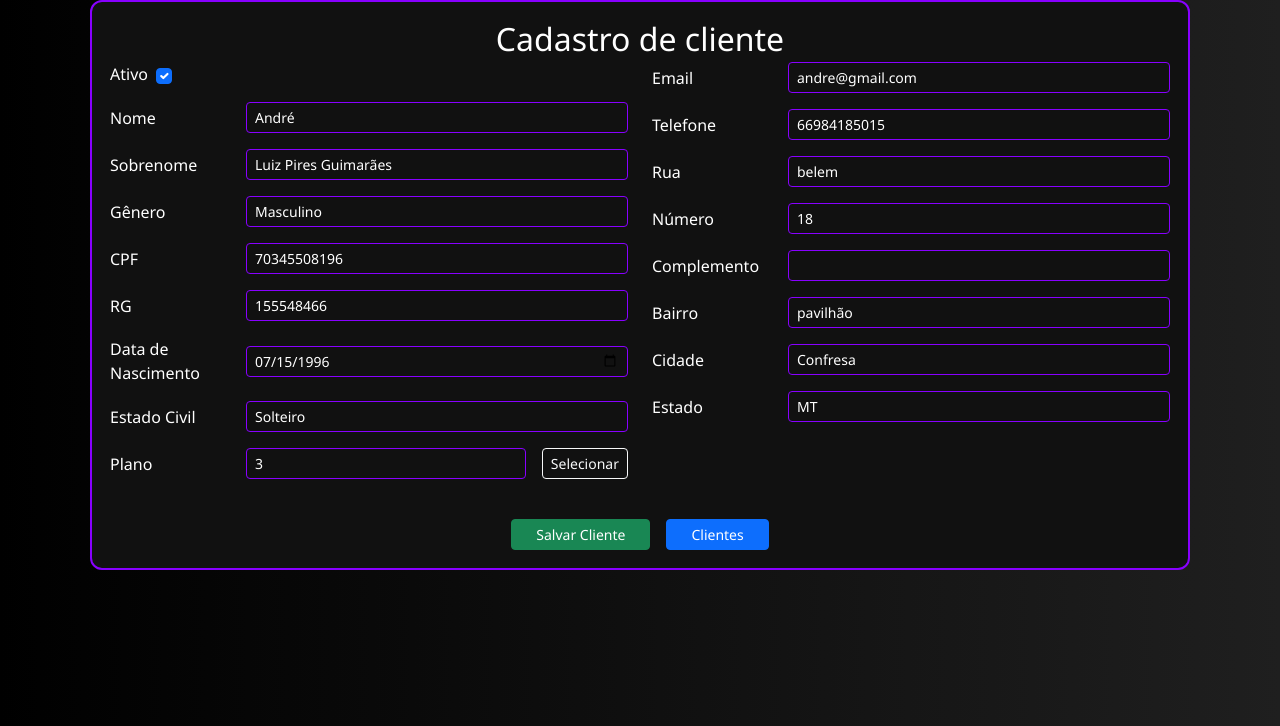
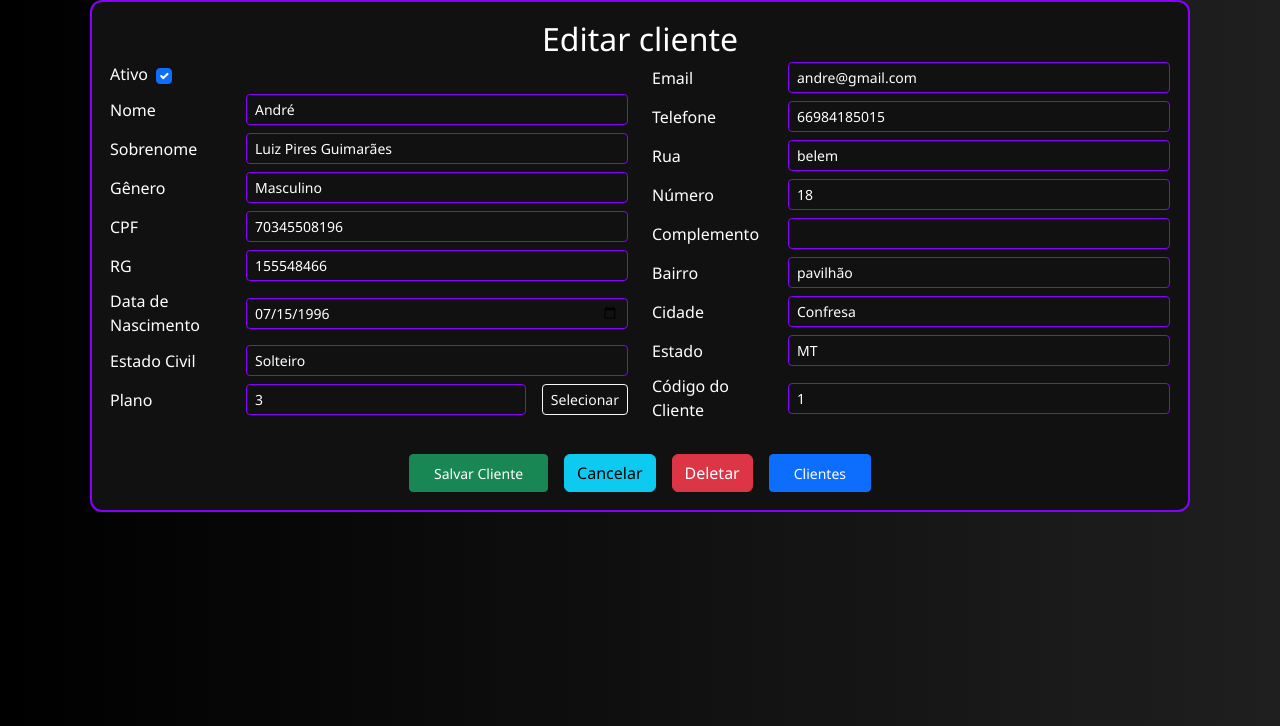
Before and after one commit to anderTron1/Pulse_Fit, a Flask app: page /editar-cliente/1 in a window 1280 px wide. Shown: the part 74-800 px from the top of the page. Run offline with Flask 3, Linux system fonts and the light colour scheme.

Commit message:
finalização do sistema de cadastro de cliente

```diff
--- a/academia/forms.py
+++ b/academia/forms.py
@@ -61,6 +61,8 @@ class CadastroCliente(FlaskForm):
     cidade = StringField(label="Cidade", validators=[DataRequired()])
     estado = StringField(label="Estado", validators=[DataRequired()])
 
+    id = StringField(label="Código do Cliente")
+
     plano = StringField(label="Plano", validators=[DataRequired()])
     submit = SubmitField("Salvar Cliente")
 
--- a/academia/models.py
+++ b/academia/models.py
@@ -37,4 +37,4 @@ class Cliente(db.Model):
     cidade = db.Column(db.String(50), nullable=False)
     estado = db.Column(db.String(50), nullable=False)
 
-    plano = db.Column(db.Integer, db.ForeignKey("plano.id"))
+    plano = db.Column(db.Integer, db.ForeignKey("plano.id",  ondelete="RESTRICT", name="fk_cliente_plano"))
--- a/academia/routes.py
+++ b/academia/routes.py
@@ -95,7 +95,7 @@ def page_registro_cliente():
                 bairro = form_cliente.bairro.data,
                 cidade = form_cliente.cidade.data,
                 estado = form_cliente.estado.data,
-                plano = form_cliente.plano.data
+                plano = form_cliente.plano.data,
             )
             db.session.add(novo_cliente)
             db.session.commit()
@@ -120,12 +120,7 @@ def editar_cliente(cliente_id):
         if "selecionar_plano" in request.form:
             return render_template("cadastro_cliente.html", form_cliente=form_cliente)
 
-        if "selecionar_cliente" in request.form:
-            planos = Plano.query.filter_by(ativo=True).all()
-            clientes = Cliente.query.all()
-            return render_template("cadastro_cliente.html", form_cliente=form_cliente, planos=planos, clientes=clientes, cliente_atual=cliente)
-
-        if form_cliente.validate_on_submit():
+        if form_cliente.validate_on_submit() and not "deletar_plano" in request.form:
             cliente.ativo = form_cliente.ativo.data
             cliente.nome = form_cliente.nome.data
             cliente.sobrenome = form_cliente.sobrenome.data
@@ -147,12 +142,38 @@ def editar_cliente(cliente_id):
             db.session.commit()
             flash(f"Cliente {cliente.nome} atualizado com sucesso!", category="success")
             return redirect(url_for("page_registro_cliente"))
+        elif "deletar_plano" in request.form:
+            cliente_id = request.form.get("plano_id")
 
-        # Caso o formulário não seja válido, renderiza novamente o template com os erros
-        flash("Erro ao atualizar o cliente. Verifique os dados e tente novamente.", category="danger")
-        #return render_template("cadastro_cliente.html", form_cliente=form_cliente)
+            print("Valor do id: ", cliente_id)
+            cliente = Cliente.query.get(cliente_id)
+            if cliente:
+                db.session.delete(cliente)
+                db.session.commit()
+                flash(f"Cliente {cliente.nome} deletado com sucesso!", category="success")
+            else:
+                flash("Cliente não encontrado.", category="danger")
+            return redirect(url_for("page_registro_cliente"))
+        else:
+            # Caso o formulário não seja válido, renderiza novamente o template com os erros
+            flash("Erro ao atualizar o cliente. Verifique os dados e tente novamente.", category="danger")
+            #return render_template("cadastro_cliente.html", form_cliente=form_cliente)
 
     with db.session.no_autoflush:
-        planos = Plano.query.filter_by(ativo=True).all()
+       planos = Plano.query.filter_by(ativo=True).all()
+       clientes = Cliente.query.all()
+    return render_template("cadastro_cliente.html", form_cliente=form_cliente, planos=planos, clientes=clientes, cliente_atual=cliente)
 
-    return render_template("cadastro_cliente.html", form_cliente=form_cliente, planos=planos, cliente_atual=cliente)
+@app.route("/deletar-cliente", methods=['POST'])
+def deletar_cliente():
+    cliente_id = request.form.get("plano_id")
+
+    print("Valor do id: ", cliente_id)
+    cliente = Cliente.query.get(cliente_id)
+    if cliente:
+        db.session.delete(cliente)
+        db.session.commit()
+        flash(f"Cliente {cliente.nome} deletado com sucesso!", category="success")
+    else:
+        flash("Cliente não encontrado.", category="danger")
+    return redirect(url_for("page_registro_cliente"))
--- a/academia/templates/cadastro_cliente.html
+++ b/academia/templates/cadastro_cliente.html
@@ -12,28 +12,32 @@
             {{ form_cliente.hidden_tag() }}
             <div class="row">
                 <div class="col text-center">
-                    <h1 class="text-white mb-1" style="font-size: 2rem;">Cadastro de cliente</h1>
+                    {% if cliente_atual %}
+                        <h1 class="text-white mb-1" style="font-size: 2rem;">Editar cliente</h1>
+                    {% else %}
+                        <h1 class="text-white mb-1" style="font-size: 2rem;">Cadastro de cliente</h1>
+                    {% endif %}
                 </div>
             </div>
             <div class="row">
                 <!-- COLUNA ESQUERDA -->
                 <div class="col-lg-6 col-md-12">
                     <!-- Ativo (checkbox) -->
-                    <div class="mb-3 d-flex align-items-center gap-2">
+                    <div class="mb-2 d-flex align-items-center gap-2">
                         {{ form_cliente.ativo.label(class="form-label text-white mb-0") }}
                         {{ form_cliente.ativo(class="form-check-input") }}
                     </div>
 
                     <!-- Campos principais -->
                     {% for field in [form_cliente.nome, form_cliente.sobrenome, form_cliente.genero, form_cliente.cpf, form_cliente.rg, form_cliente.dt_nascimento, form_cliente.estado_civil] %}
-                    <div class="mb-3 d-flex align-items-center gap-3">
+                    <div class="mb-2 d-flex align-items-center gap-3">
                         {{ field.label(class="form-label text-white mb-0", style="min-width: 120px;") }}
                         {{ field(class="form-control form-control-sm text-white", style="flex-grow: 1; background-color: #111; border: 1px solid #8800ff;") }}
                     </div>
                     {% endfor %}
 
                     <!-- Plano com botão -->
-                    <div class="mb-3 d-flex align-items-center gap-3">
+                    <div class="mb-2 d-flex align-items-center gap-3">
                         {{ form_cliente.plano.label(class="form-label text-white mb-0", style="min-width: 120px;") }}
                         {{ form_cliente.plano(class="form-control form-control-sm text-white", style="flex-grow: 1; background-color: #111; border: 1px solid #8800ff;", readonly=True) }}
                         {% include 'includes/modal_cliente.html' %}
@@ -44,11 +48,15 @@
                 <!-- COLUNA DIREITA -->
                 <div class="col-lg-6 col-md-12">
                     {% for field in [form_cliente.email, form_cliente.telefone, form_cliente.rua, form_cliente.numero, form_cliente.complemento, form_cliente.bairro, form_cliente.cidade, form_cliente.estado] %}
-                    <div class="mb-3 d-flex align-items-center gap-3">
+                    <div class="mb-2 d-flex align-items-center gap-3">
                         {{ field.label(class="form-label text-white mb-0", style="min-width: 120px;") }}
                         {{ field(class="form-control form-control-sm text-white", style="flex-grow: 1; background-color: #111; border: 1px solid #8800ff;") }}
                     </div>
                     {% endfor %}
+                    <div class="mb-2 d-flex align-items-center gap-3">
+                        {{ form_cliente.id.label(class="form-label text-white mb-0", style="min-width: 120px;") }}
+                        {{ form_cliente.id(class="form-control form-control-sm text-white", style="flex-grow: 1; background-color: #111; border: 1px solid #8800ff;", readonly=True) }}
+                    </div>
                 </div>
             </div>
 
@@ -57,6 +65,14 @@
                 <div class="col text-center">
                     <div class="d-flex justify-content-center gap-3">
                         {{ form_cliente.submit(class="btn btn-success btn-sm px-4") }}
+                        <a type="button" href="{{ url_for('page_registro_cliente') }}" class="btn btn-info">Cancelar</a>
+
+                        {% if cliente_atual %}
+                            <input type="hidden" name="plano_id" value="{{ form_cliente.id.data }}">
+                            <button class="btn btn-danger" name="deletar_plano">Deletar</button>
+                        {% else %}
+
+                        {% endif %}
                         <button type="button" nome="selecionar_cliente" data-bs-toggle="modal" data-bs-target="#ModalCliente" class="btn btn-primary btn-sm px-4">Clientes</button>
                     </div>
                 </div>
--- a/academia/templates/includes/modal_cliente.html
+++ b/academia/templates/includes/modal_cliente.html
@@ -76,6 +76,9 @@
                                 <td>{{ cliente.cpf }}</td>
                                 <td>{{ cliente.ativo }}</td>
                                 <td>
+                                    <!--<form method="GET" action="{{ url_for('editar_cliente', cliente_id=cliente.id) }}">
+                                        <button type="submit" class="btn btn-sm btn-outline-light selecionar-cliente">Editar</button>
+                                    </form>-->
                                     <a  href="{{ url_for('editar_cliente', cliente_id=cliente.id) }}" class="btn btn-sm btn-outline-light selecionar-cliente">Selecionar</a>
                                 </td>
                             </tr>
```
Also changed, not shown: academia/templates/registrar_plano.html (+36 -25 lines), migrations/versions/034acb1ee6ae_adicionando_tabela_cliente.py (deleted, +0 -53 lines), migrations/versions/1c78b65d2d33_editando_plano_adicionando_coluna_.py (deleted, +0 -32 lines), migrations/versions/51e040a5a5e0_adicionando_tabela_plano.py (deleted, +0 -36 lines), instance/pulsefit.db.
